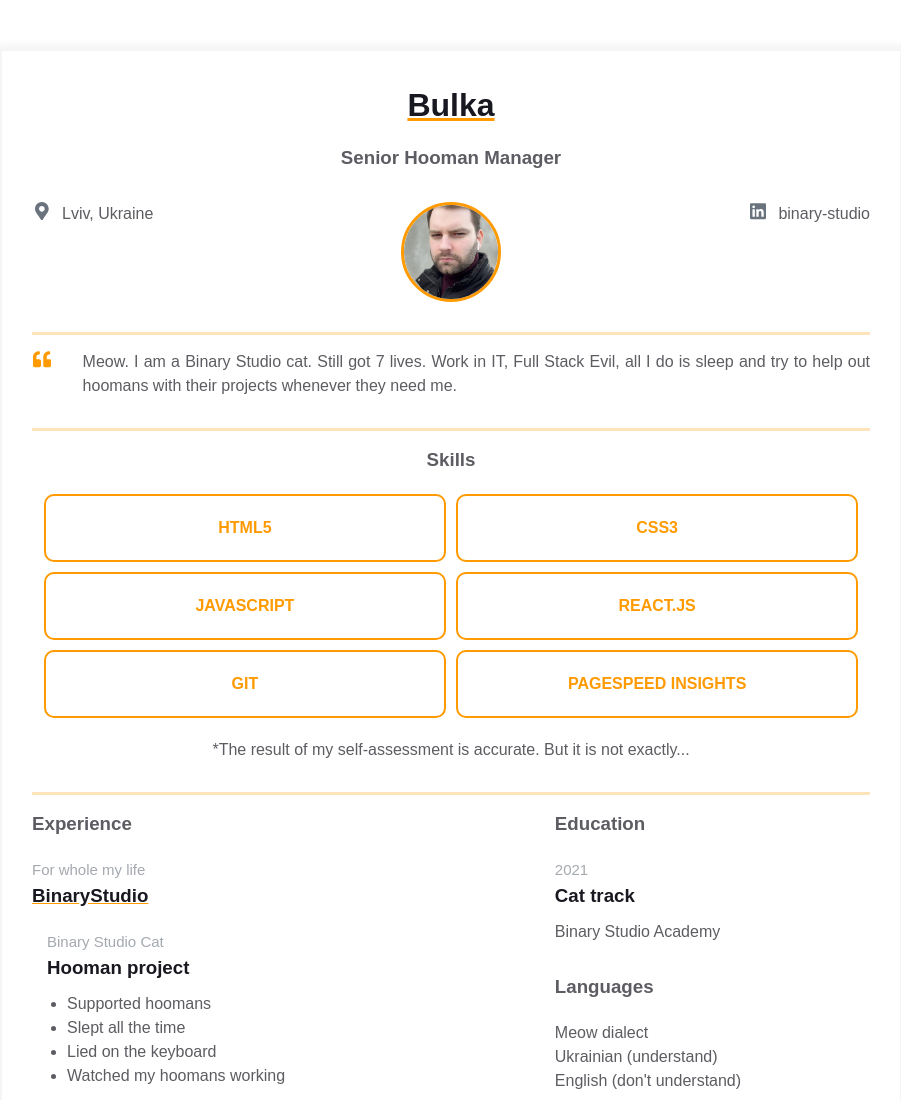
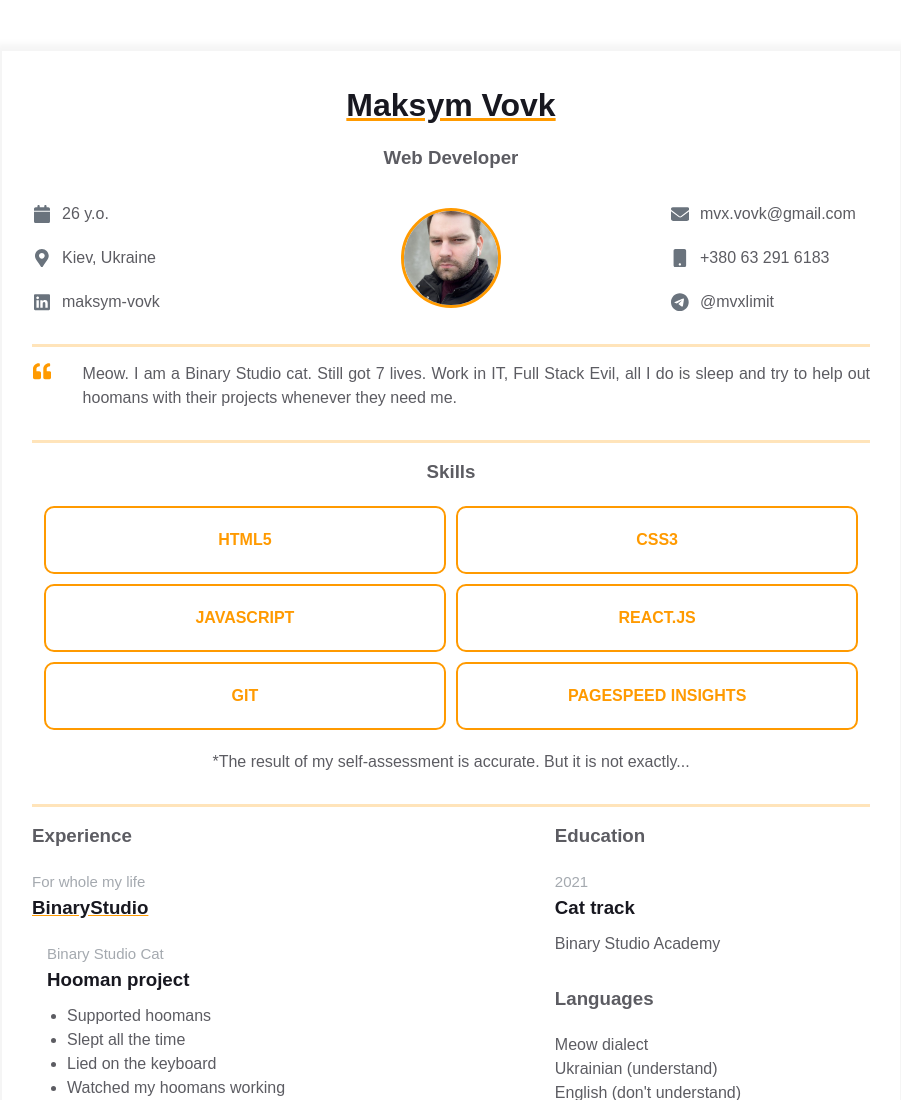
Before and after one commit to maksym-vovk/homepage, a plain HTML site: page index.html in a window 1280 px wide. Shown: the top 1100 px of the page, without its empty margins (189-1090 px from the left). Drawn offline with Linux system fonts and the light colour scheme.

Commit message:
Updated contact info and styles

```diff
--- a/index.html
+++ b/index.html
@@ -11,12 +11,17 @@
   <div class="resume">
     <div class="container">
       <div class="resume__block">
-        <h1 class="contact-info__header">Bulka</h1>
-        <h3 class="contact-info__sub-header">Senior Hooman Manager</h3>
-
+        <h1 class="contact-info__header">Maksym Vovk</h1>
+        <h3 class="contact-info__sub-header">Web Developer</h3>
         <div class="contact_info_container fh">
           <div class="contact-info__block">
-            <a href="" rel="author" class="contact-info__item">
+            <a href="#" rel="author" class="contact-info__item">
+              <div class="contact-info__item-icon-wrapper">
+                <svg class="contact-info__item-icon" xmlns="http://www.w3.org/2000/svg" viewBox="0 0 448 512"><path d="M96 32C96 14.33 110.3 0 128 0C145.7 0 160 14.33 160 32V64H288V32C288 14.33 302.3 0 320 0C337.7 0 352 14.33 352 32V64H400C426.5 64 448 85.49 448 112V160H0V112C0 85.49 21.49 64 48 64H96V32zM448 464C448 490.5 426.5 512 400 512H48C21.49 512 0 490.5 0 464V192H448V464z"/></svg>
+              </div>
+              <span>26 y.o.</span>
+            </a>
+            <a href="#" rel="author" class="contact-info__item">
               <div class="contact-info__item-icon-wrapper">
                 <svg class="contact-info__item-icon" xmlns="http://www.w3.org/2000/svg" viewBox="0 0 384 512">
                   <path
@@ -24,7 +29,17 @@
                   </path>
                 </svg>
               </div>
-              <span>Lviv, Ukraine</span>
+              <span>Kiev, Ukraine</span>
+            </a>
+            <a href="https://linkedin.com/in/maksym-vovk-893b84190" target="_blank" rel="author" class="contact-info__item">
+              <div class="contact-info__item-icon-wrapper">
+                <svg class="contact-info__item-icon" xmlns="http://www.w3.org/2000/svg" viewBox="0 0 448 512">
+                  <path
+                          d="M416 32H31.9C14.3 32 0 46.5 0 64.3v383.4C0 465.5 14.3 480 31.9 480H416c17.6 0 32-14.5 32-32.3V64.3c0-17.8-14.4-32.3-32-32.3zM135.4 416H69V202.2h66.5V416zm-33.2-243c-21.3 0-38.5-17.3-38.5-38.5S80.9 96 102.2 96c21.2 0 38.5 17.3 38.5 38.5 0 21.3-17.2 38.5-38.5 38.5zm282.1 243h-66.4V312c0-24.8-.5-56.7-34.5-56.7-34.6 0-39.9 27-39.9 54.9V416h-66.4V202.2h63.7v29.2h.9c8.9-16.8 30.6-34.5 62.9-34.5 67.2 0 79.7 44.3 79.7 101.9V416z">
+                  </path>
+                </svg>
+              </div>
+              <span>maksym-vovk</span>
             </a>
           </div>
 
@@ -33,15 +48,23 @@
           </div>
 
           <div class="contact-info__block">
-            <a href="https://ua.linkedin.com/company/binary-studio_241166" rel="author" class="contact-info__item">
+            <a href="mailto:mvx.vovk@gmail.com" target="_blank" rel="author" class="contact-info__item">
               <div class="contact-info__item-icon-wrapper">
-                <svg class="contact-info__item-icon" xmlns="http://www.w3.org/2000/svg" viewBox="0 0 448 512">
-                  <path
-                          d="M416 32H31.9C14.3 32 0 46.5 0 64.3v383.4C0 465.5 14.3 480 31.9 480H416c17.6 0 32-14.5 32-32.3V64.3c0-17.8-14.4-32.3-32-32.3zM135.4 416H69V202.2h66.5V416zm-33.2-243c-21.3 0-38.5-17.3-38.5-38.5S80.9 96 102.2 96c21.2 0 38.5 17.3 38.5 38.5 0 21.3-17.2 38.5-38.5 38.5zm282.1 243h-66.4V312c0-24.8-.5-56.7-34.5-56.7-34.6 0-39.9 27-39.9 54.9V416h-66.4V202.2h63.7v29.2h.9c8.9-16.8 30.6-34.5 62.9-34.5 67.2 0 79.7 44.3 79.7 101.9V416z">
-                  </path>
-                </svg>
+                <svg class="contact-info__item-icon" xmlns="http://www.w3.org/2000/svg" viewBox="0 0 512 512"><path d="M464 64C490.5 64 512 85.49 512 112C512 127.1 504.9 141.3 492.8 150.4L275.2 313.6C263.8 322.1 248.2 322.1 236.8 313.6L19.2 150.4C7.113 141.3 0 127.1 0 112C0 85.49 21.49 64 48 64H464zM217.6 339.2C240.4 356.3 271.6 356.3 294.4 339.2L512 176V384C512 419.3 483.3 448 448 448H64C28.65 448 0 419.3 0 384V176L217.6 339.2z"/></svg>
               </div>
-              <span>binary-studio</span>
+              <span>mvx.vovk@gmail.com</span>
+            </a>
+            <a href="tel:+380632916183" target="_blank" rel="author" class="contact-info__item">
+              <div class="contact-info__item-icon-wrapper">
+                <svg class="contact-info__item-icon" xmlns="http://www.w3.org/2000/svg" viewBox="0 0 384 512"><path d="M320 0H64C37.49 0 16 21.49 16 48v416C16 490.5 37.49 512 64 512h256c26.51 0 48-21.49 48-48v-416C368 21.49 346.5 0 320 0zM192 464c-17.75 0-32-14.25-32-32s14.25-32 32-32s32 14.25 32 32S209.8 464 192 464z"/></svg>
+              </div>
+              <span>+380 63 291 6183</span>
+            </a>
+            <a href="https://t.me/mvxlimit" target="_blank" rel="author" class="contact-info__item">
+              <div class="contact-info__item-icon-wrapper">
+                <svg class="contact-info__item-icon" xmlns="http://www.w3.org/2000/svg" viewBox="0 0 496 512"><path d="M248,8C111.033,8,0,119.033,0,256S111.033,504,248,504,496,392.967,496,256,384.967,8,248,8ZM362.952,176.66c-3.732,39.215-19.881,134.378-28.1,178.3-3.476,18.584-10.322,24.816-16.948,25.425-14.4,1.326-25.338-9.517-39.287-18.661-21.827-14.308-34.158-23.215-55.346-37.177-24.485-16.135-8.612-25,5.342-39.5,3.652-3.793,67.107-61.51,68.335-66.746.153-.655.3-3.1-1.154-4.384s-3.59-.849-5.135-.5q-3.283.746-104.608,69.142-14.845,10.194-26.894,9.934c-8.855-.191-25.888-5.006-38.551-9.123-15.531-5.048-27.875-7.717-26.8-16.291q.84-6.7,18.45-13.7,108.446-47.248,144.628-62.3c68.872-28.647,83.183-33.623,92.511-33.789,2.052-.034,6.639.474,9.61,2.885a10.452,10.452,0,0,1,3.53,6.716A43.765,43.765,0,0,1,362.952,176.66Z"/></svg>
+              </div>
+              <span>@mvxlimit</span>
             </a>
           </div>
         </div>
--- a/styles.css
+++ b/styles.css
@@ -48,26 +48,6 @@ body {
     margin-bottom: 15px;
 }
 
-@media screen and (max-width: 576px) {
-
-    .main-info,
-    .contact_info_container {
-        flex-direction: column;
-    }
-
-    .contact_info_container {
-        align-items: center;
-    }
-
-    .contact-info__block:not(:last-child) {
-        margin-bottom: 20px;
-    }
-
-    .experiences {
-        margin-right: 0;
-    }
-}
-
 .contact-info__header,
 .contact-info__sub-header {
     text-align: center;
@@ -91,6 +71,11 @@ body {
     justify-content: space-between;
 }
 
+.contact-info__block:not(.contact-info__block--center) {
+    max-width: 200px;
+    width: 100%;
+}
+
 .contact-info__block--center {
     justify-content: center;
 }
@@ -111,6 +96,7 @@ body {
     width: 20px;
     display: flex;
     justify-content: center;
+    align-items: center;
 }
 
 .contact-info__item-icon path {
@@ -348,3 +334,23 @@ body {
 .additional-info__languages-item {
     color: var(--secondary-text-color);
 }
+
+@media screen and (max-width: 576px) {
+
+    .main-info,
+    .contact_info_container {
+        flex-direction: column;
+    }
+
+    .contact_info_container {
+        align-items: center;
+    }
+
+    .contact-info__block:not(:last-child) {
+        margin-bottom: 20px;
+    }
+
+    .experiences {
+        margin-right: 0;
+    }
+}
```
